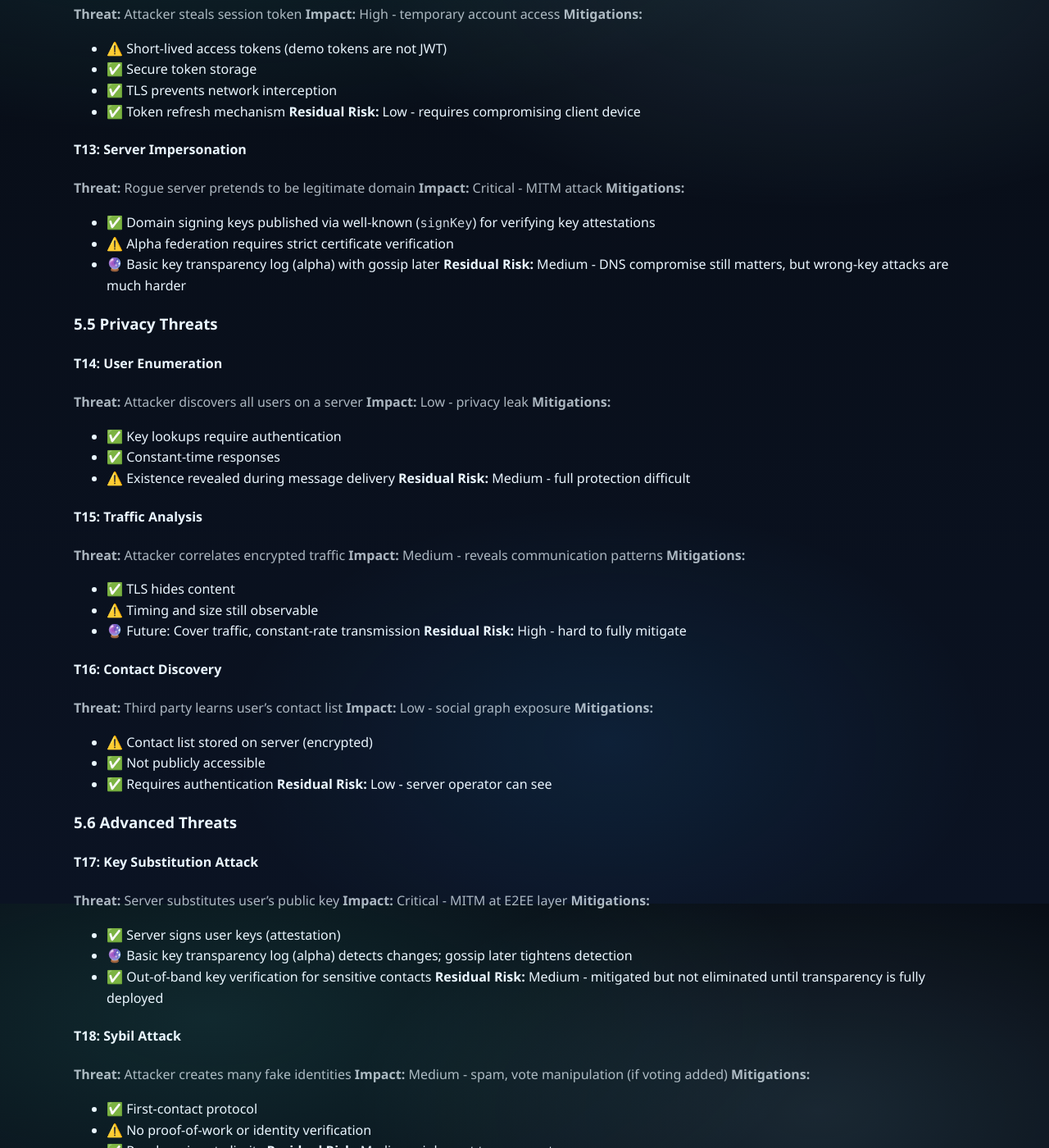
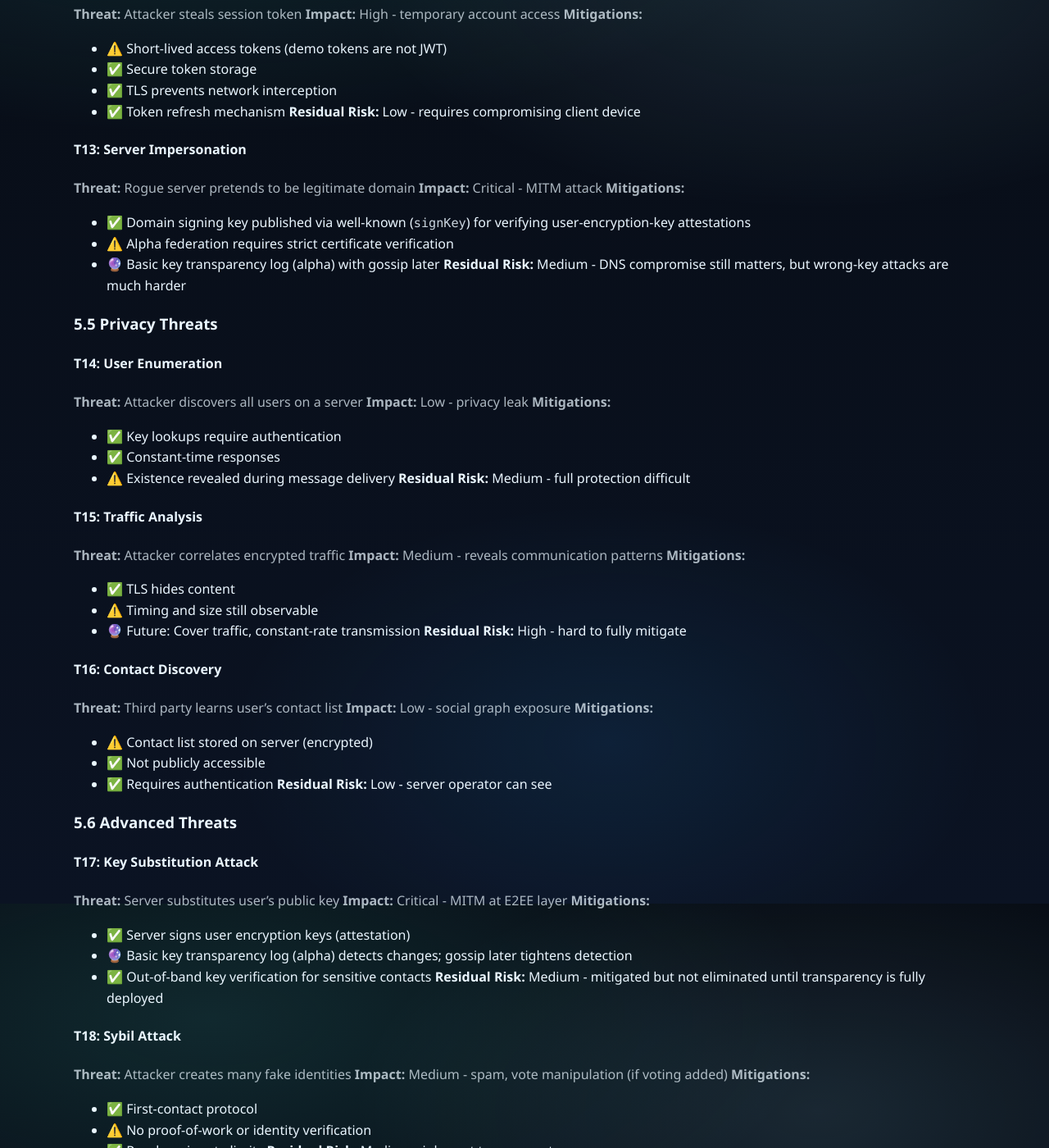
Before and after one commit to albahrani/mailx, a Jekyll site: the page built from docs/ThreatModel.md, in a window 1280 px wide and 1400 px high, scrolled down 10098 px. Shown: the whole window at 82% size. Built offline with Jekyll 4.4.1, drawn with Linux system fonts in a browser that asks for light colours; our own code applies the rules of GitHub Pages for plain Markdown files; some of the changed text lies outside the part shown.

Commit message:
docs: clarify terminology for user encryption keys and account references

```diff
--- a/docs/ThreatModel.md
+++ b/docs/ThreatModel.md
@@ -127,7 +127,7 @@ This document analyzes the security threats facing the MailX system and describe
 
 **Limitations:**
 - Cannot decrypt E2EE message content
-- Cannot forge user signatures (without user key)
+- Cannot forge user signatures (without user encryption key)
 - Key substitution detectable via key transparency
 
 **Mitigations:**
@@ -355,7 +355,7 @@ This document analyzes the security threats facing the MailX system and describe
 **Threat:** Attacker floods server with requests
 **Impact:** High - service unavailable
 **Mitigations:**
-- ⚠️ Rate limiting per IP, per domain, per user (mandatory in alpha; not enforced in demo)
+- ⚠️ Rate limiting per IP, per domain, per account (mandatory in alpha; not enforced in demo)
 - ✅ Connection limits
 - ✅ Request timeouts
 - ✅ Resource quotas
@@ -405,7 +405,7 @@ This document analyzes the security threats facing the MailX system and describe
 **Threat:** Rogue server pretends to be legitimate domain
 **Impact:** Critical - MITM attack
 **Mitigations:**
-- ✅ Domain signing keys published via well-known (`signKey`) for verifying key attestations
+- ✅ Domain signing key published via well-known (`signKey`) for verifying user-encryption-key attestations
 - ⚠️ Alpha federation requires strict certificate verification
 - 🔮 Basic key transparency log (alpha) with gossip later
 **Residual Risk:** Medium - DNS compromise still matters, but wrong-key attacks are much harder
@@ -445,7 +445,7 @@ This document analyzes the security threats facing the MailX system and describe
 **Threat:** Server substitutes user's public key
 **Impact:** Critical - MITM at E2EE layer
 **Mitigations:**
-- ✅ Server signs user keys (attestation)
+- ✅ Server signs user encryption keys (attestation)
 - 🔮 Basic key transparency log (alpha) detects changes; gossip later tightens detection
 - ✅ Out-of-band key verification for sensitive contacts
 **Residual Risk:** Medium - mitigated but not eliminated until transparency is fully deployed
```
Also changed, not shown: other parts of docs/ThreatModel.md (+2 -2 lines), QUICKSTART.md (+2 -2 lines), docs/Architecture.md (+11 -11 lines), demo/README.md.
